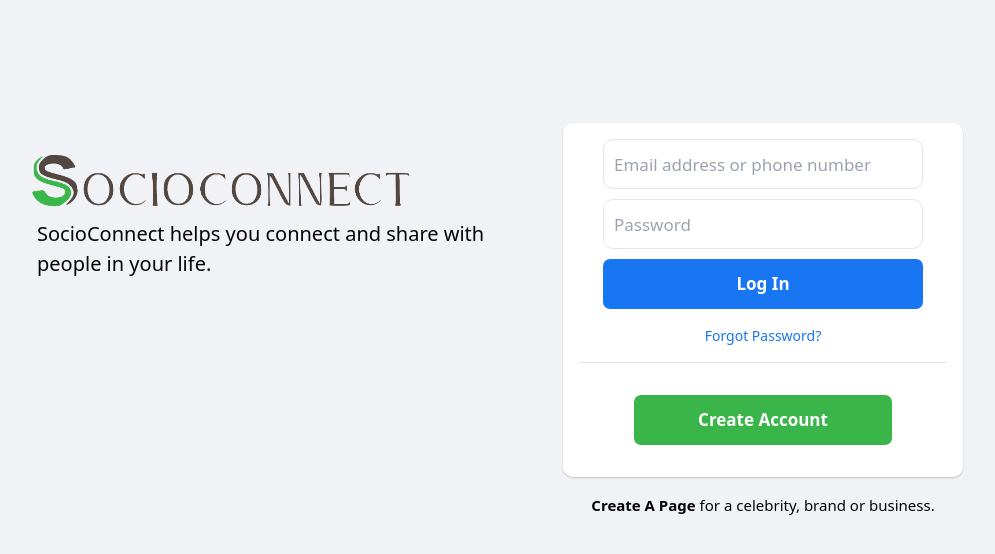
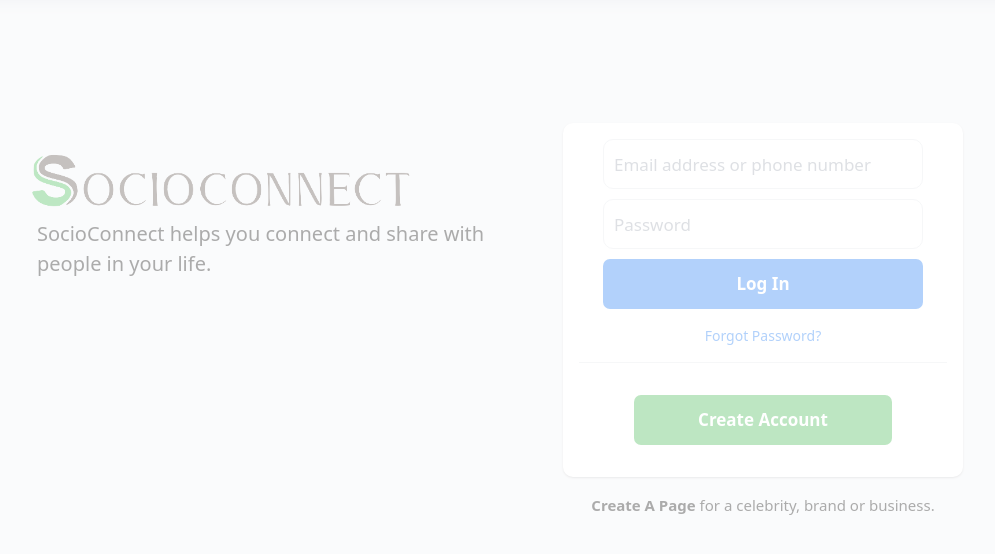
Before and after one commit to 0xPrakharG/socioconnect, a React (Create React App) app in the folder Frontend/: page /activate/1 in a window 1280 px wide. Shown: the top 554 px of the page, without its empty margins (161-1156 px from the left). Built offline with nearby package versions, Linux system fonts and the light colour scheme.

Commit message:
create post popup started.

```diff
--- a/Frontend/src/App.js
+++ b/Frontend/src/App.js
@@ -1,4 +1,5 @@
 import { Routes,Route } from "react-router-dom";
+import CreatePostPopup from "./components/createPostPopup";
 import Home from "./pages/home";
 import Activate from "./pages/home/activate";
 import Login from "./pages/login";
@@ -9,6 +10,7 @@ import NotLoggedInRoutes from "./routes/NotLoggedInRoutes";
 
 function App() {
   return <div>
+    <CreatePostPopup />
     <Routes>
       <Route element={<LoggedInRoutes />}>
         <Route path="/profile" element={<Profile />} exact />
--- /dev/null
+++ b/Frontend/src/components/createPostPopup/index.js
@@ -0,0 +1,7 @@
+export default function CreatePostPopup() {
+  return (
+    <div className="blur absolute top-0 left-0 z-10 h-[100%] w-[100%]">
+
+    </div>
+  )
+}
```
